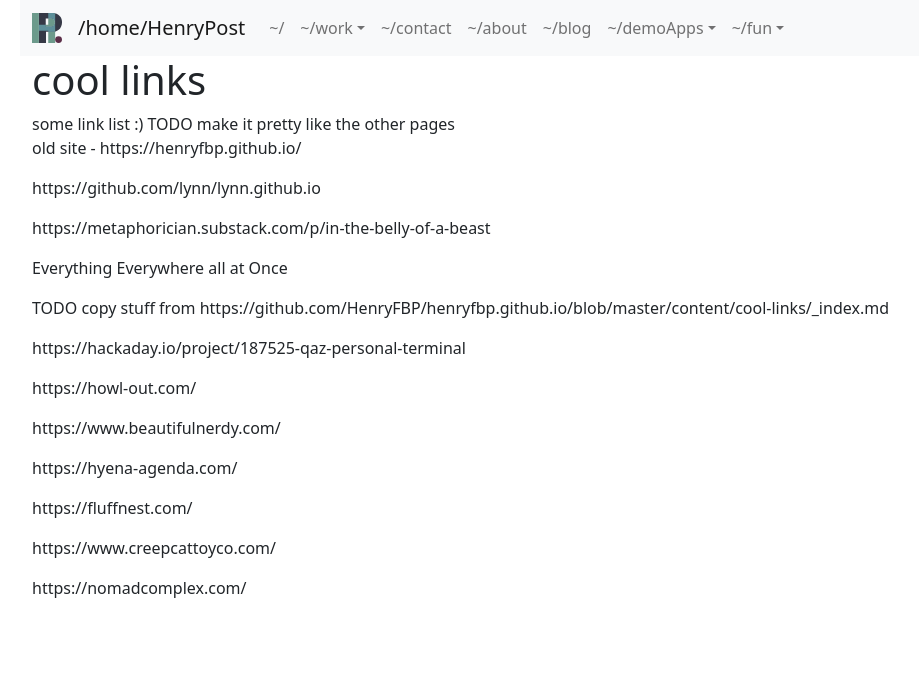
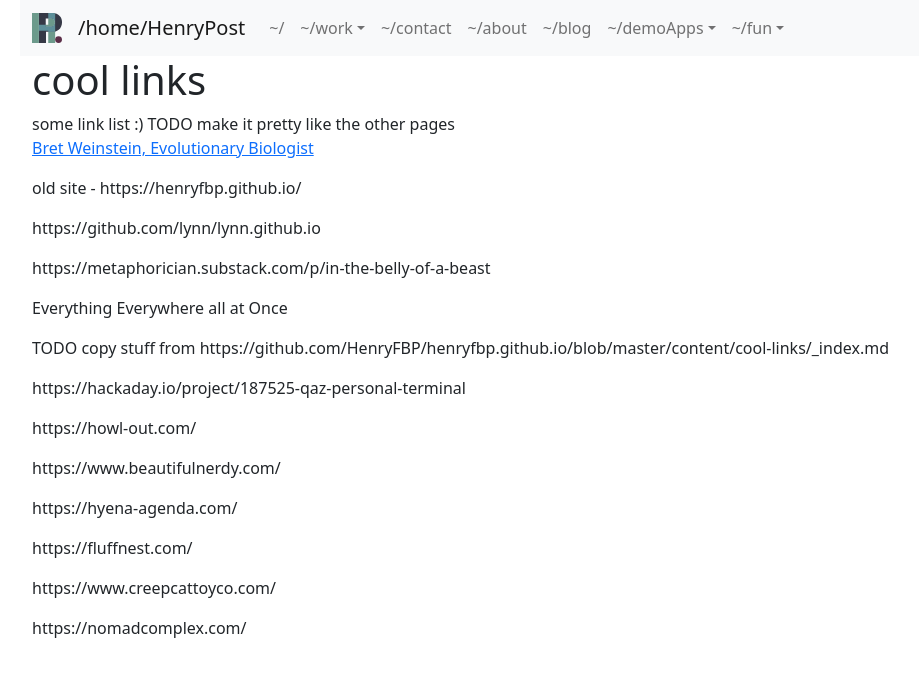
Before and after one commit to meltingscales/henrypost.net, a React (Create React App) app: page /fun/cool-links in a window 1280 px wide. Shown: the top 676 px of the page, without its empty margins (62-981 px from the left). Built offline with nearby package versions, Linux system fonts and the light colour scheme.

Commit message:
add bret weinstein and todo

```diff
--- a/src/pages/fun/PageCoolLinks.tsx
+++ b/src/pages/fun/PageCoolLinks.tsx
@@ -1,4 +1,11 @@
 // eslint-disable-next-line @typescript-eslint/no-unused-vars
+
+
+const OneLink = (props: any) => {
+    return <>
+        <p><a href={props.link}>{props.title}</a></p>
+    </>
+}
 
 const PageCoolLinks = () => {
 
@@ -6,6 +13,10 @@ const PageCoolLinks = () => {
         <h1>cool links</h1>
         <div>some link list :) TODO make it pretty like the other pages
         </div>
+
+        <OneLink link={'https://en.wikipedia.org/wiki/Bret_Weinstein'} title={'Bret Weinstein, Evolutionary Biologist'}/>
+        {/*TODO add more links from todd*/}
+
         <p>old site - https://henryfbp.github.io/</p>
         <p>https://github.com/lynn/lynn.github.io</p>
         <p>https://metaphorician.substack.com/p/in-the-belly-of-a-beast</p>
```
